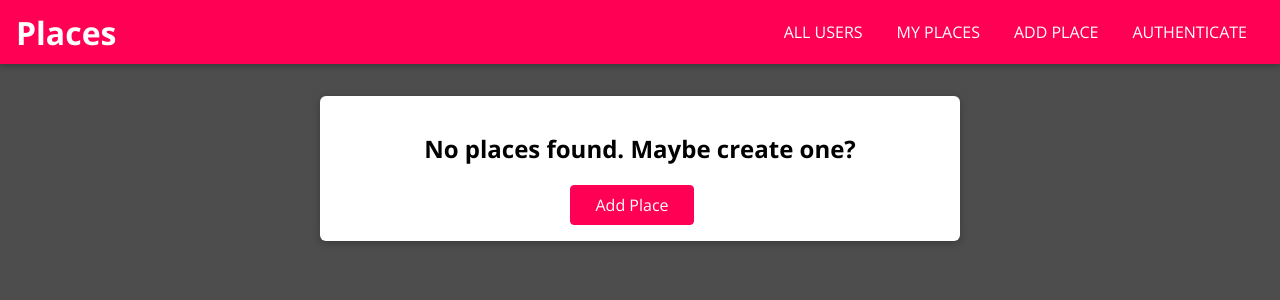
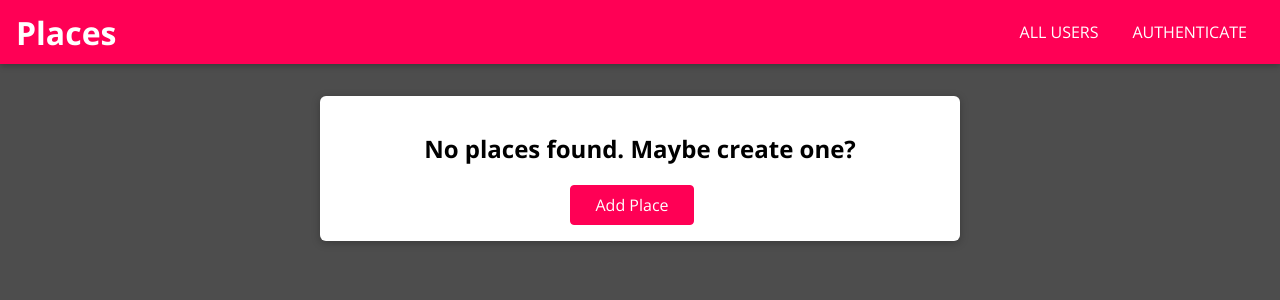
Before and after one commit to yhfung-git/MERN, a React (Vite) app in the folder section_2/react-project/: page /1/places in a window 1280 px wide. Shown: the top 300 px of the page. Built offline with nearby package versions, Linux system fonts and the light colour scheme.

Commit message:
added a logout button and call the logout function from context to the logout button

```diff
--- a/section_2/react-project/src/shared/components/Navigation/NavLinks/NavLinks.jsx
+++ b/section_2/react-project/src/shared/components/Navigation/NavLinks/NavLinks.jsx
@@ -1,13 +1,19 @@
+import { useContext } from "react";
 import { NavLink } from "react-router-dom";
 
+import { AuthContext } from "../../../context/auth-context";
 import "./NavLinks.css";
 
 const NavLinks = () => {
+  const auth = useContext(AuthContext);
+
   return (
     <ul className="nav-links">
       <li>
         <NavLink to="/">ALL USERS</NavLink>
       </li>
+      {auth.isLoggedIn && (
+        <>
           <li>
             <NavLink to="/u1/places">MY PLACES</NavLink>
           </li>
@@ -15,8 +21,15 @@
             <NavLink to="/places/new">ADD PLACE</NavLink>
           </li>
           <li>
+            <button onClick={auth.logout}>LOGOUT</button>
+          </li>
+        </>
+      )}
+      {!auth.isLoggedIn && (
+        <li>
           <NavLink to="/auth">AUTHENTICATE</NavLink>
         </li>
+      )}
     </ul>
   );
 };
```
Lines whose indentation alone changed are shown as unchanged.
